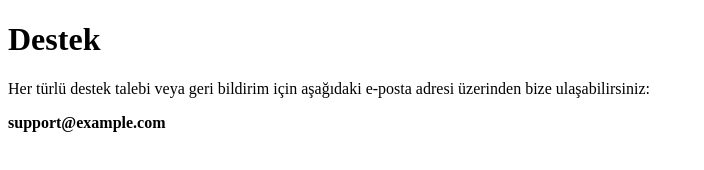
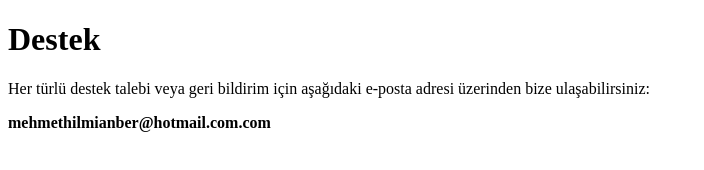
Before and after one commit to hlmnbr/not-hesaplayici, a plain HTML site: page index.html in a window 1280 px wide. Shown: the whole page, without its empty margins (0-704 px from the left). Drawn offline with Linux system fonts and the light colour scheme.

Commit message:
Update index.html

```diff
--- a/index.html
+++ b/index.html
@@ -7,6 +7,6 @@
 <body>
   <h1>Destek</h1>
   <p>Her türlü destek talebi veya geri bildirim için aşağıdaki e-posta adresi üzerinden bize ulaşabilirsiniz:</p>
-  <p><strong>support@example.com</strong></p>
+  <p><strong>mehmethilmianber@hotmail.com.com</strong></p>
 </body>
 </html>
```
